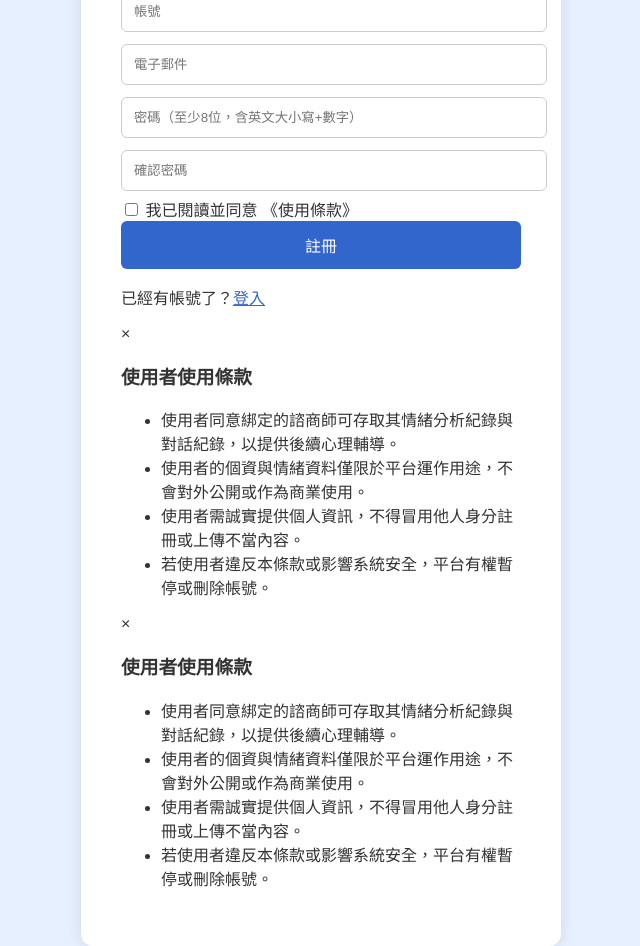
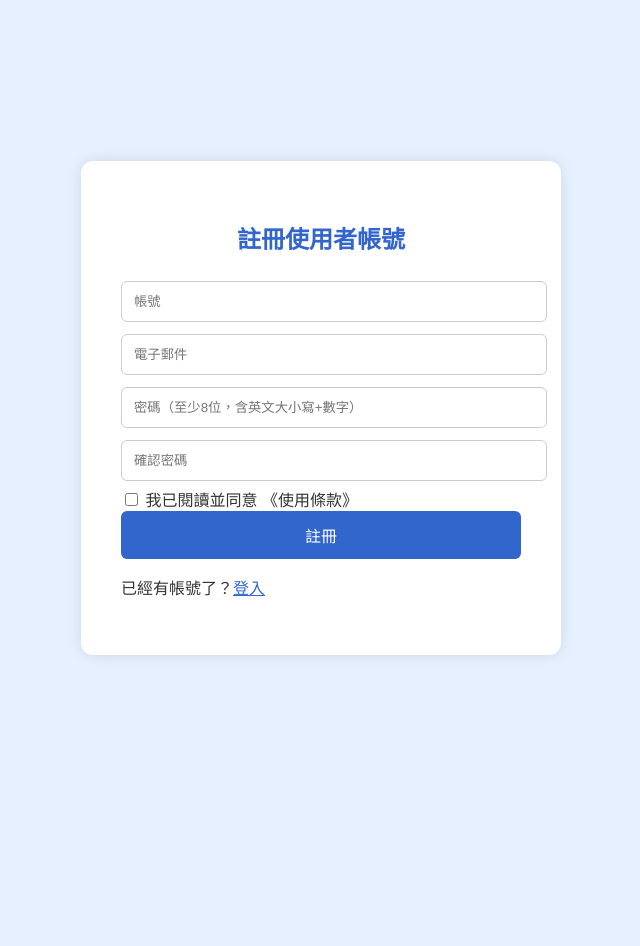
Before and after one commit to LeafYeh1/Understandable, a Flask app: page /register_user in a window 1280 px wide. Shown: the whole page, without its empty margins (319-959 px from the left). After the commit the page ends 655 px from the top, so only its background shows below. Run offline with Flask 3, Linux system fonts and the light colour scheme.

Commit message:
Fix: register item

```diff
--- a/templates/register.html
+++ b/templates/register.html
@@ -52,6 +52,31 @@
             margin-top: 10px;
             color: red;
         }
+        .modal {
+            display: none;
+            position: fixed;
+            z-index: 10;
+            left: 0;
+            top: 0;
+            width: 100%;
+            height: 100%;
+            background-color: rgba(0,0,0,0.4);
+        }
+        .modal-content {
+            background-color: #fff;
+            margin: 10% auto;
+            padding: 20px;
+            border-radius: 8px;
+            width: 80%;
+            max-width: 600px;
+            box-shadow: 0 0 10px rgba(0,0,0,0.2);
+        }
+        .close {
+            color: #aaa;
+            float: right;
+            font-size: 24px;
+            cursor: pointer;
+        }
     </style>
 </head>
 <body>
@@ -98,27 +123,6 @@
                 {% endif %}
             {% endwith %}
         </div>
-        <div id="termsModal" class="modal">
-        <div class="modal-content">
-            <span class="close" onclick="closeModal()">&times;</span>
-            {% if role == 'counselor' %}
-                <h3>諮商師使用條款</h3>
-                <ul>
-                    <li>諮商師須對使用者的個人資料、聊天紀錄與心理狀態資訊嚴格保密，不得外流或作為研究、商業用途。</li>
-                    <li>諮商師應遵守專業倫理與本平台隱私政策，若發現異常使用情形，本平台有權暫停帳號。</li>
-                    <li>本平台僅提供技術服務，所有諮商行為之責任由諮商師本人承擔。</li>
-                    <li>諮商師同意，若違反保密義務或使用條款，平台可依法終止使用權限。</li>
-                </ul>
-            {% else %}
-                <h3>使用者使用條款</h3>
-                <ul>
-                    <li>使用者同意綁定的諮商師可存取其情緒分析紀錄與對話紀錄，以提供後續心理輔導。</li>
-                    <li>使用者的個資與情緒資料僅限於平台運作用途，不會對外公開或作為商業使用。</li>
-                    <li>使用者需誠實提供個人資訊，不得冒用他人身分註冊或上傳不當內容。</li>
-                    <li>若使用者違反本條款或影響系統安全，平台有權暫停或刪除帳號。</li>
-                </ul>
-            {% endif %}
-        </div>
     </div>
     <div id="termsModal" class="modal">
         <div class="modal-content">
```
